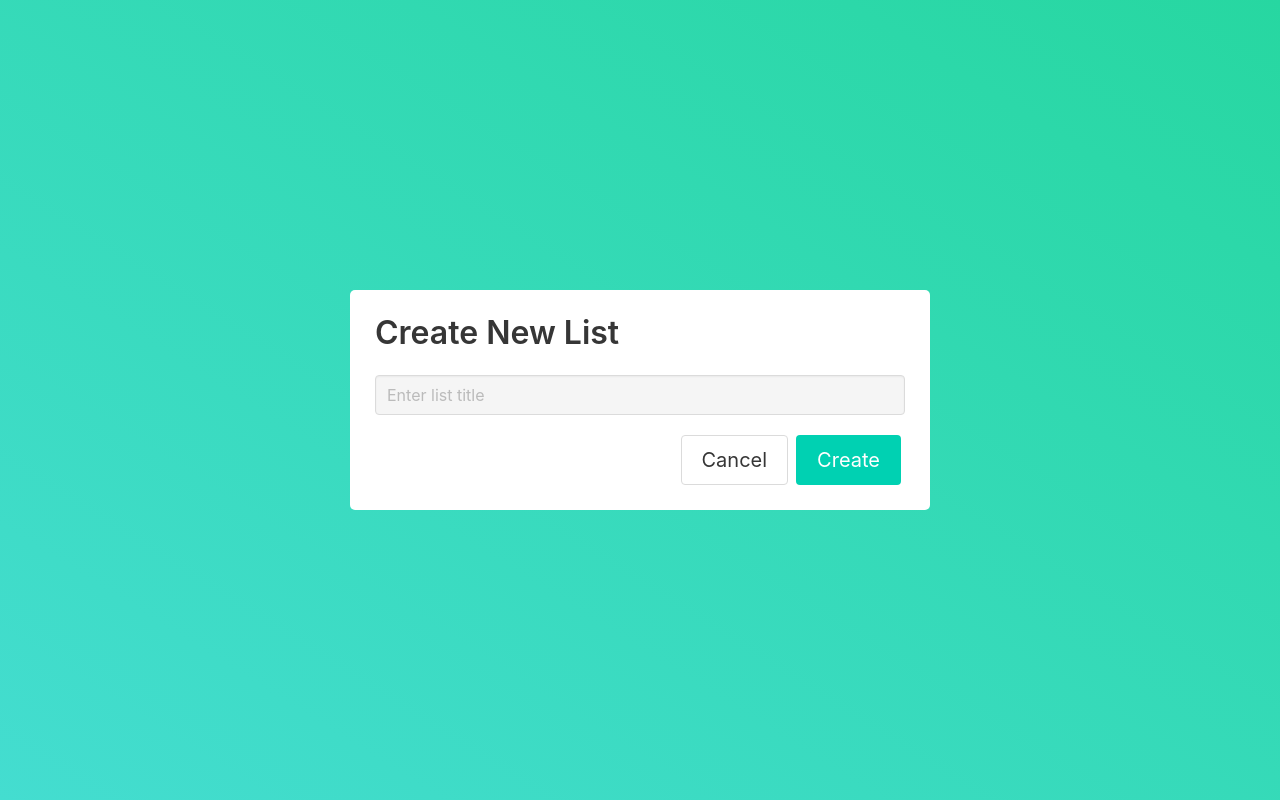
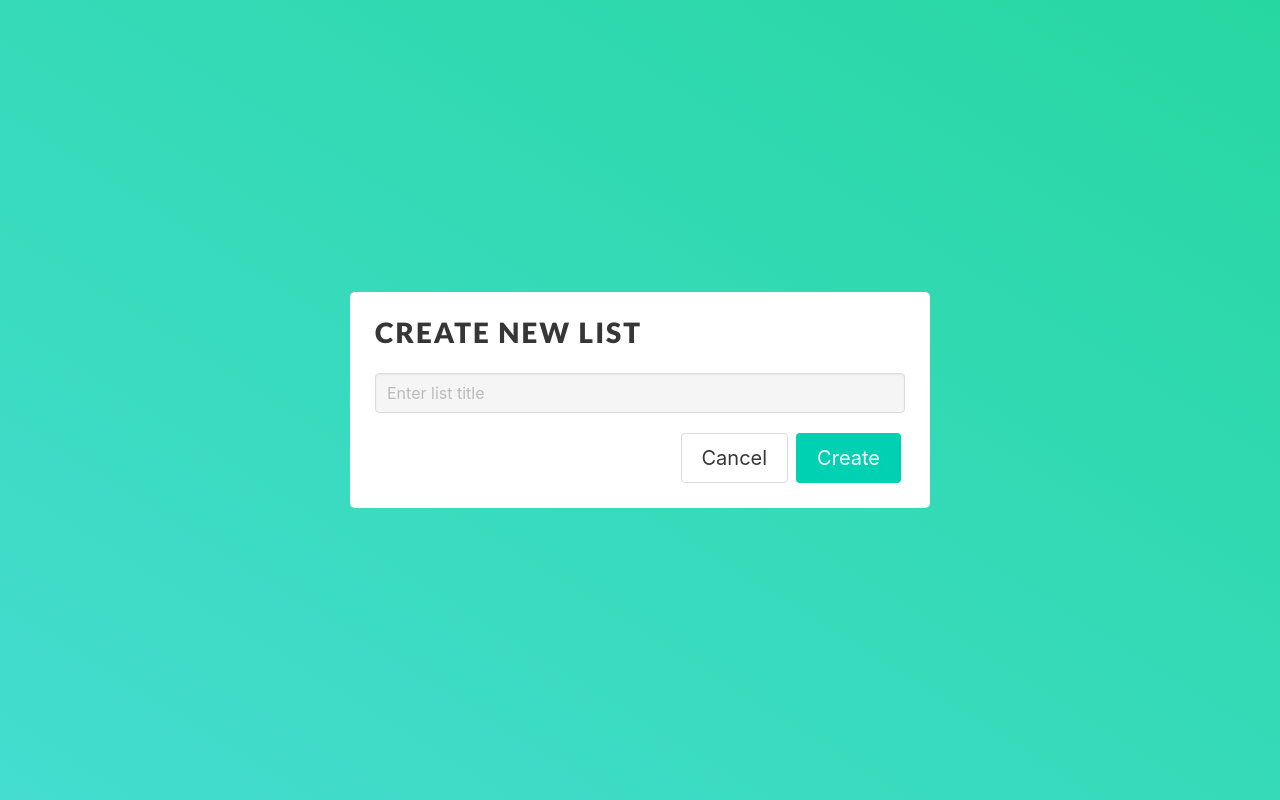
Before and after one commit to mart-anthony-stark/MEAN-Task-Manager-FE, an Angular app: page /new-list in a window 1280 px wide. Built offline with nearby package versions, Linux system fonts and the light colour scheme.

Commit message:
Add global style class

```diff
--- a/src/main-styles.scss
+++ b/src/main-styles.scss
@@ -36,3 +36,10 @@ body {
   width: 100%;
   height: 100%;
 }
+
+.title {
+  font-family: "Lato";
+  font-size: 28px;
+  text-transform: uppercase;
+  letter-spacing: 2px;
+}
```
